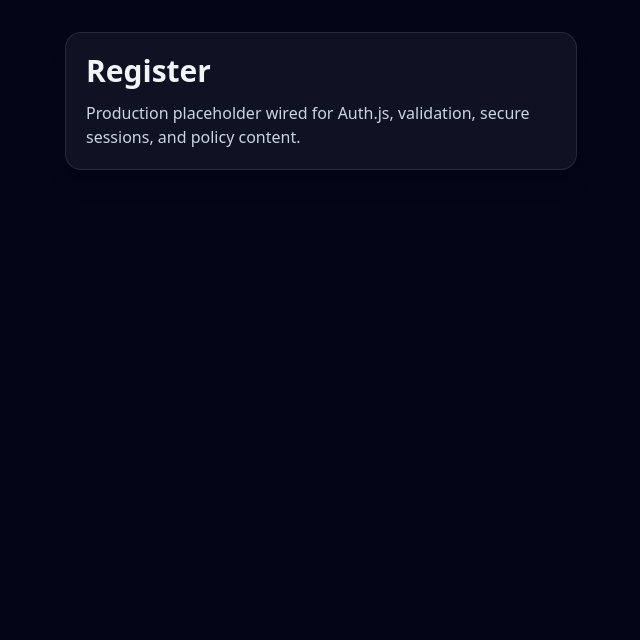
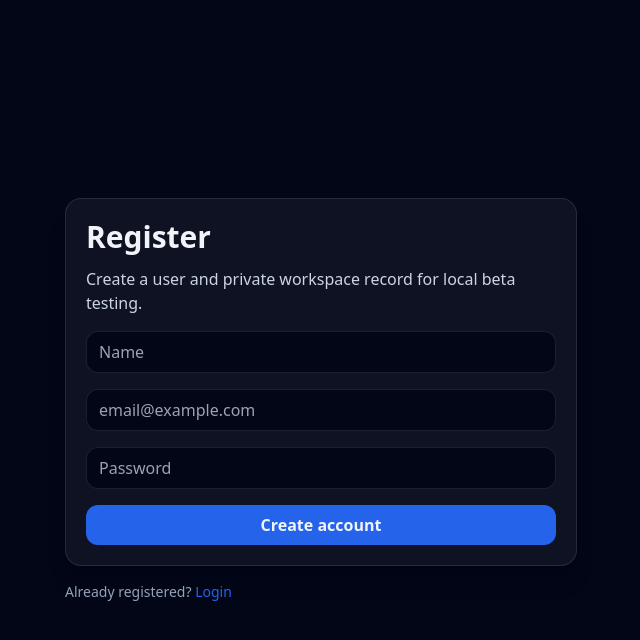
Before and after one commit to guylou05/domain-ops, a Next.js app: page /register in a window 1280 px wide. Shown: the top 640 px of the page, without its empty margins (319-959 px from the left). Built offline with nearby package versions, Linux system fonts and the light colour scheme.

Commit message:
Add functional auth entry forms

```diff
--- /dev/null
+++ b/src/app/(auth)/auth-actions.ts
@@ -0,0 +1,83 @@
+'use server';
+
+import { hash, compare } from 'bcryptjs';
+import { prisma } from '@/lib/prisma';
+
+export type AuthActionState = {
+  ok: boolean;
+  message: string;
+};
+
+export const initialAuthActionState: AuthActionState = { ok: false, message: '' };
+
+function readString(formData: FormData, key: string): string {
+  return String(formData.get(key) ?? '').trim();
+}
+
+function workspaceSlugFromEmail(email: string): string {
+  const label = email.split('@')[0]?.toLowerCase().replace(/[^a-z0-9]+/g, '-') || 'workspace';
+  return `${label}-workspace`;
+}
+
+export async function verifyCredentials(_previousState: AuthActionState, formData: FormData): Promise<AuthActionState> {
+  const email = readString(formData, 'email').toLowerCase();
+  const password = readString(formData, 'password');
+
+  if (!email || !password) return { ok: false, message: 'Email and password are required.' };
+
+  const user = await prisma.user.findUnique({
+    where: { email },
+    select: { passwordHash: true },
+  });
+
+  if (!user?.passwordHash || !(await compare(password, user.passwordHash))) {
+    return { ok: false, message: 'Invalid email or password.' };
+  }
+
+  return { ok: true, message: 'Credentials verified. Session enforcement is the next auth slice.' };
+}
+
+export async function registerWorkspaceUser(_previousState: AuthActionState, formData: FormData): Promise<AuthActionState> {
+  const name = readString(formData, 'name');
+  const email = readString(formData, 'email').toLowerCase();
+  const password = readString(formData, 'password');
+
+  if (!email || !password) return { ok: false, message: 'Email and password are required.' };
+  if (password.length < 8) return { ok: false, message: 'Password must be at least 8 characters.' };
+
+  const existingUser = await prisma.user.findUnique({ where: { email }, select: { id: true } });
+  if (existingUser) return { ok: false, message: 'An account already exists for that email.' };
+
+  const passwordHash = await hash(password, 10);
+  const workspaceSlug = workspaceSlugFromEmail(email);
+
+  await prisma.user.create({
+    data: {
+      email,
+      name: name || null,
+      passwordHash,
+      role: 'OWNER',
+      memberships: {
+        create: {
+          role: 'OWNER',
+          workspace: {
+            create: {
+              name: name ? `${name}'s Workspace` : 'New Workspace',
+              slug: workspaceSlug,
+            },
+          },
+        },
+      },
+    },
+  });
+
+  return { ok: true, message: `Account created. Use DEMO_USER_EMAIL=${email} and DEMO_WORKSPACE_SLUG=${workspaceSlug} until sessions are enabled.` };
+}
+
+export async function requestPasswordReset(_previousState: AuthActionState, formData: FormData): Promise<AuthActionState> {
+  const email = readString(formData, 'email').toLowerCase();
+  if (!email) return { ok: false, message: 'Email is required.' };
+
+  await prisma.user.findUnique({ where: { email }, select: { id: true } });
+  return { ok: true, message: 'If that account exists, a reset flow would be started once email delivery is configured.' };
+}
--- /dev/null
+++ b/src/app/(auth)/auth-forms.tsx
@@ -0,0 +1,66 @@
+'use client';
+
+import { useActionState } from 'react';
+import { initialAuthActionState, registerWorkspaceUser, requestPasswordReset, verifyCredentials } from './auth-actions';
+
+function ActionMessage({ ok, message }: { ok: boolean; message: string }) {
+  if (!message) return null;
+  return <p className={`mt-4 rounded-lg px-3 py-2 text-sm ${ok ? 'bg-emerald-400/10 text-emerald-200' : 'bg-rose-400/10 text-rose-200'}`}>{message}</p>;
+}
+
+export function LoginForm() {
+  const [state, action, pending] = useActionState(verifyCredentials, initialAuthActionState);
+
+  return (
+    <form action={action} className="card grid gap-4">
+      <div>
+        <h1 className="text-3xl font-bold">Login</h1>
+        <p className="mt-3 text-slate-300">Verify demo credentials against stored users. Sessions are queued for the next auth slice.</p>
+      </div>
+      <input className="rounded-xl border border-white/10 bg-slate-950 px-3 py-2" name="email" placeholder="email@example.com" type="email" required />
+      <input className="rounded-xl border border-white/10 bg-slate-950 px-3 py-2" name="password" placeholder="Password" type="password" required />
+      <button className="rounded-xl bg-brand px-4 py-2 font-semibold disabled:opacity-60" disabled={pending}>
+        {pending ? 'Checking...' : 'Verify credentials'}
+      </button>
+      <ActionMessage ok={state.ok} message={state.message} />
+    </form>
+  );
+}
+
+export function RegisterForm() {
+  const [state, action, pending] = useActionState(registerWorkspaceUser, initialAuthActionState);
+
+  return (
+    <form action={action} className="card grid gap-4">
+      <div>
+        <h1 className="text-3xl font-bold">Register</h1>
+        <p className="mt-3 text-slate-300">Create a user and private workspace record for local beta testing.</p>
+      </div>
+      <input className="rounded-xl border border-white/10 bg-slate-950 px-3 py-2" name="name" placeholder="Name" />
+      <input className="rounded-xl border border-white/10 bg-slate-950 px-3 py-2" name="email" placeholder="email@example.com" type="email" required />
+      <input className="rounded-xl border border-white/10 bg-slate-950 px-3 py-2" name="password" placeholder="Password" type="password" minLength={8} required />
+      <button className="rounded-xl bg-brand px-4 py-2 font-semibold disabled:opacity-60" disabled={pending}>
+        {pending ? 'Creating...' : 'Create account'}
+      </button>
+      <ActionMessage ok={state.ok} message={state.message} />
+    </form>
+  );
+}
+
+export function ForgotPasswordForm() {
+  const [state, action, pending] = useActionState(requestPasswordReset, initialAuthActionState);
+
+  return (
+    <form action={action} className="card grid gap-4">
+      <div>
+        <h1 className="text-3xl font-bold">Forgot password</h1>
+        <p className="mt-3 text-slate-300">Validate account presence while email delivery is prepared.</p>
+      </div>
+      <input className="rounded-xl border border-white/10 bg-slate-950 px-3 py-2" name="email" placeholder="email@example.com" type="email" required />
+      <button className="rounded-xl bg-brand px-4 py-2 font-semibold disabled:opacity-60" disabled={pending}>
+        {pending ? 'Checking...' : 'Request reset'}
+      </button>
+      <ActionMessage ok={state.ok} message={state.message} />
+    </form>
+  );
+}
--- a/src/app/forgot-password/page.tsx
+++ b/src/app/forgot-password/page.tsx
@@ -1 +1,18 @@
-export default function Page(){return <main className="mx-auto max-w-xl p-8"><div className="card"><h1 className="text-3xl font-bold capitalize">forgot password</h1><p className="mt-3 text-slate-300">Production placeholder wired for Auth.js, validation, secure sessions, and policy content.</p></div></main>}
+import Link from 'next/link';
+import { ForgotPasswordForm } from '../(auth)/auth-forms';
+
+export default function ForgotPasswordPage() {
+  return (
+    <main className="mx-auto grid min-h-screen max-w-xl place-items-center p-8">
+      <div className="w-full">
+        <ForgotPasswordForm />
+        <p className="mt-4 text-sm text-slate-400">
+          Remembered it?{' '}
+          <Link className="text-brand" href="/login">
+            Back to login
+          </Link>
+        </p>
+      </div>
+    </main>
+  );
+}
--- a/src/app/login/page.tsx
+++ b/src/app/login/page.tsx
@@ -1 +1,20 @@
-export default function Page(){return <main className="mx-auto max-w-xl p-8"><div className="card"><h1 className="text-3xl font-bold capitalize">login</h1><p className="mt-3 text-slate-300">Production placeholder wired for Auth.js, validation, secure sessions, and policy content.</p></div></main>}
+import Link from 'next/link';
+import { LoginForm } from '../(auth)/auth-forms';
+
+export default function LoginPage() {
+  return (
+    <main className="mx-auto grid min-h-screen max-w-xl place-items-center p-8">
+      <div className="w-full">
+        <LoginForm />
+        <div className="mt-4 flex justify-between text-sm text-slate-400">
+          <Link className="hover:text-slate-100" href="/forgot-password">
+            Forgot password
+          </Link>
+          <Link className="hover:text-slate-100" href="/register">
+            Create account
+          </Link>
+        </div>
+      </div>
+    </main>
+  );
+}
--- a/src/app/register/page.tsx
+++ b/src/app/register/page.tsx
@@ -1 +1,18 @@
-export default function Page(){return <main className="mx-auto max-w-xl p-8"><div className="card"><h1 className="text-3xl font-bold capitalize">register</h1><p className="mt-3 text-slate-300">Production placeholder wired for Auth.js, validation, secure sessions, and policy content.</p></div></main>}
+import Link from 'next/link';
+import { RegisterForm } from '../(auth)/auth-forms';
+
+export default function RegisterPage() {
+  return (
+    <main className="mx-auto grid min-h-screen max-w-xl place-items-center p-8">
+      <div className="w-full">
+        <RegisterForm />
+        <p className="mt-4 text-sm text-slate-400">
+          Already registered?{' '}
+          <Link className="text-brand" href="/login">
+            Login
+          </Link>
+        </p>
+      </div>
+    </main>
+  );
+}
```
